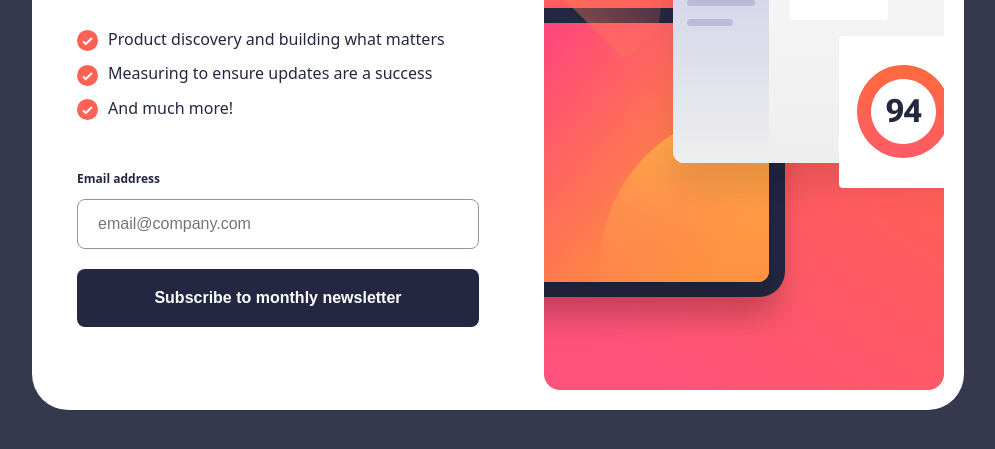
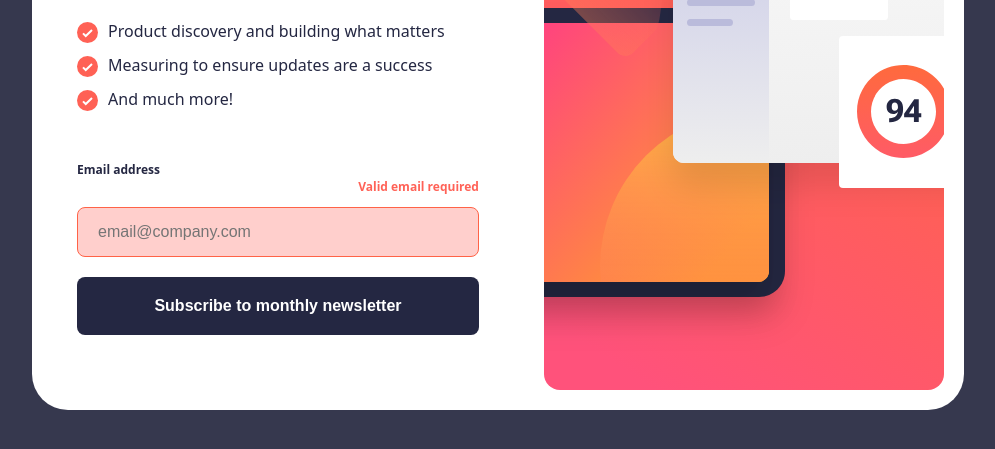
Before and after one commit to leann1109/newsletter-signup, a website: page index.html in a window 1280 px wide. Both pictures are taken after a click on the button "Subscribe to monthly newsletter". Shown: the part 307-756 px from the top of the page, without its empty margins (142-1137 px from the left). Drawn offline with Linux system fonts and the light colour scheme; files whose address does not match are found by name.

Commit message:
added email validation

```diff
--- a/index.html
+++ b/index.html
@@ -40,11 +40,11 @@
 
       <div class="sign-up-form-email">
         <h2>Email address</h2>
-        <form>
+        <form name="form">
           <label for="email"></label>
+          <p id="email-error" aria-live="polite"></p>
           <input id="email" type="email" name="email" aria-describedby="email-error" placeholder="email@company.com"><br>
           <button class="sign-up-form-button" id="sign-up-form-button" type="button">Subscribe to monthly newsletter</button>
-          <p id="email-error" aria-live="assertive"></p>
         </form>
       </div>
     </div>
@@ -61,7 +61,7 @@
 
   <!-- Success message start -->
 
-  <div class="sign-up-confirmation-container">
+  <div class="sign-up-confirmation-container" id="sign-up-confirmation-container">
     <img class="sign-up-confirmation-icon" src="assets/images/icon-list.svg" alt=""/>
     <h1 class="sign-up-confirmation-heading">Thanks for subscribing!</h1>
 
--- /dev/null
+++ b/index.js
@@ -0,0 +1,21 @@
+function checkEmail(input) {
+  let emailFormat = /^[\w-\.]+@([\w-]+\.)+[\w-]{2,4}$/;
+  return emailFormat.test(String(input).toLowerCase());
+}
+
+function validate() {
+  let result = document.getElementById("email-error");
+  let emailInput = document.getElementById("email").value;
+
+  if(checkEmail(emailInput)) {
+    return true;
+  } else {
+    result.textContent = "Valid email required";
+    document.getElementById("email").style.color = "tomato";
+    document.getElementById("email").style.borderColor = "tomato";
+    document.getElementById("email").style.backgroundColor = "hsl(4, 100%, 67%, 30%)";
+  }
+  return false;
+}
+
+document.getElementById("sign-up-form-button").addEventListener("click", validate)
--- a/styles/index.js
+++ /dev/null
@@ -1,10 +0,0 @@
-function checkEmail(email) {
-    if (/^\w+([\.-]?\w+)*@\w+([\.-]?\w+)*(\.\w{2,3})+$/.test(myForm.emailAddr.value))
-  {
-    return (true)
-  }
-    document.getElementById("email-error").innerText("Valid email required")
-    return (false)
-}
-
-document.getElementById("email").addEventListener(onkeyup, checkEmail)
--- a/styles/index.scss
+++ b/styles/index.scss
@@ -27,7 +27,7 @@ body {
 
 h2 {
     font-size: .75rem;
-    margin-bottom: 1em;
+    // margin-bottom: 1em;
 }
 
 button {
@@ -100,6 +100,15 @@ button {
 
     input#email {
         padding-left: 1.25em;
+    }
+
+    #email-error {
+        font-size: .75rem;
+        font-weight: bold;
+        color: var(--primary-color);
+        display: grid;
+        justify-content: end;
+        margin-bottom: 1em;
     }
 
     .sign-up-form-button:hover {
```
Also changed, not shown: styles/index.css, 1 other file.
